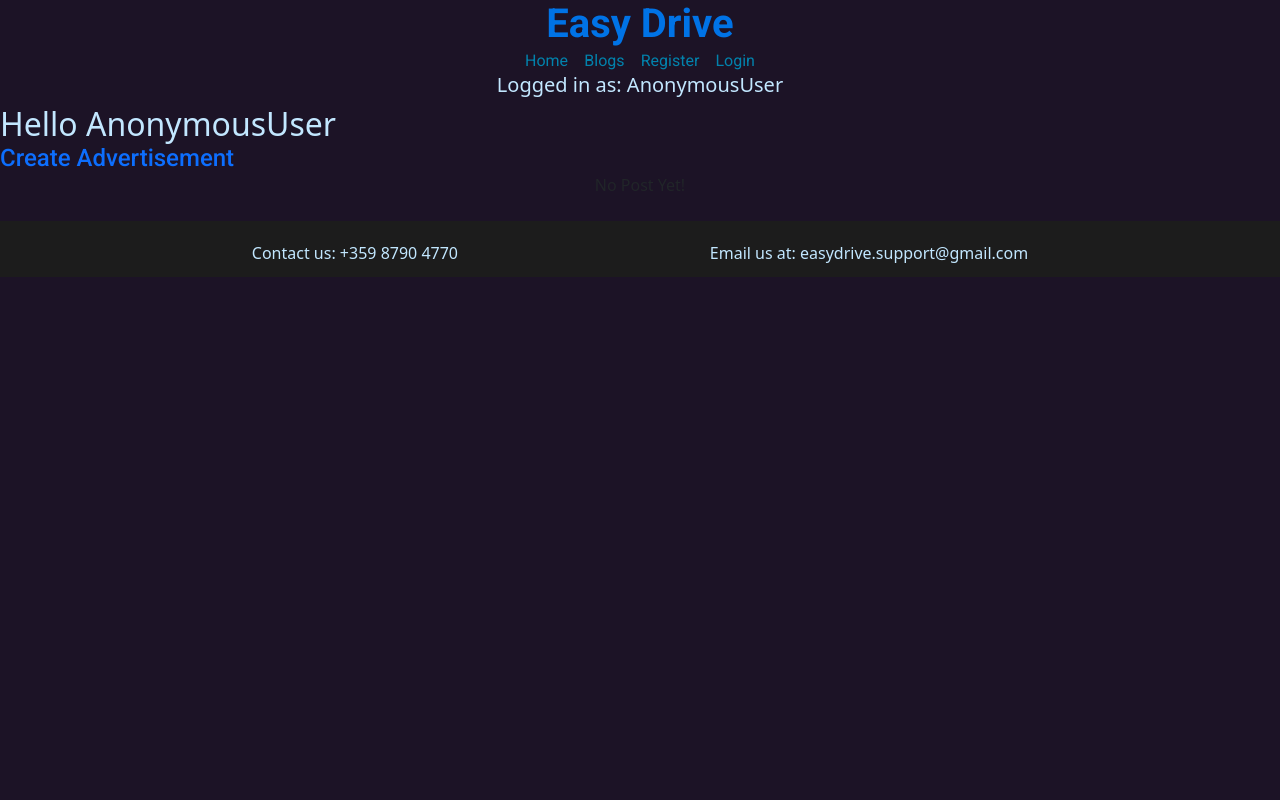
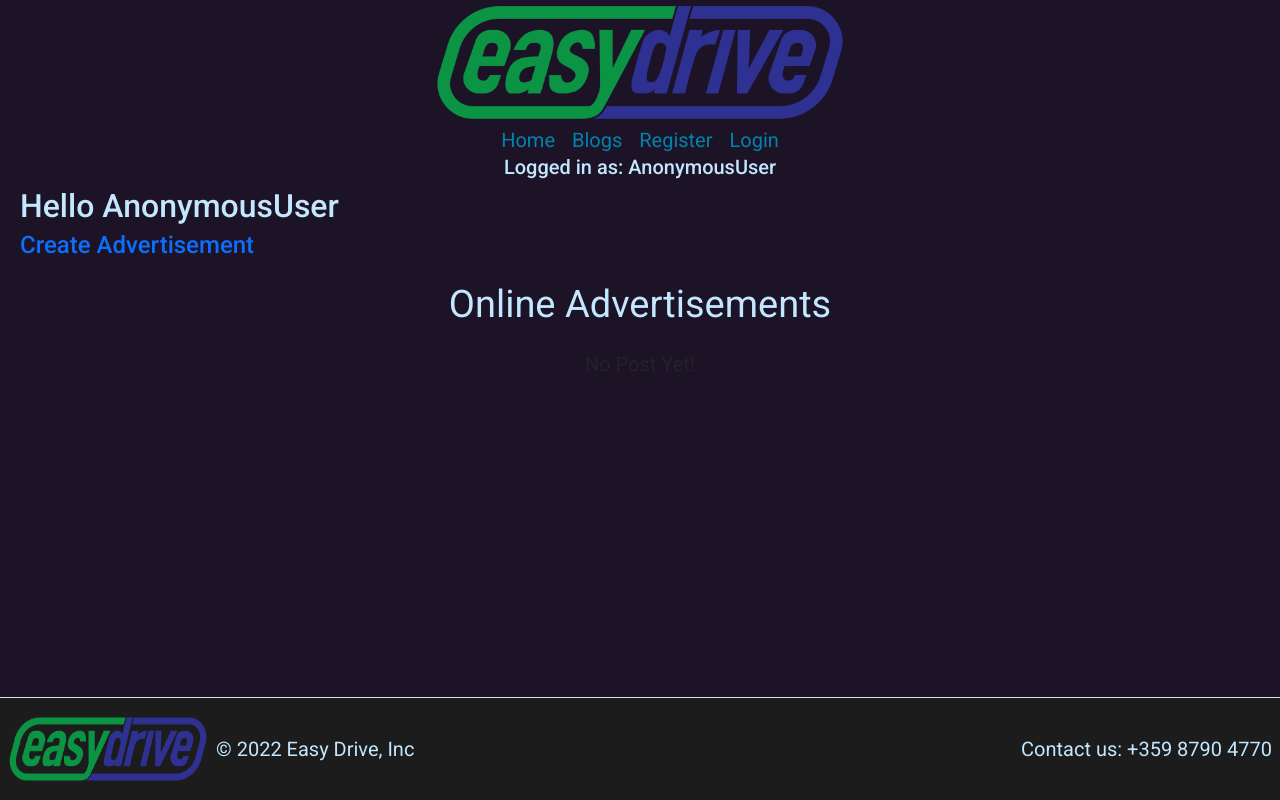
Before and after one commit to g-fudulov/final_exam, a Django app: page / in a window 1280 px wide. Run offline with Django 4.2, Linux system fonts and the light colour scheme; data that the repository does not hold is empty.

Commit message:
finished css in homepage and blogs page

```diff
--- a/final_exam/easy_drive/forms.py
+++ b/final_exam/easy_drive/forms.py
@@ -16,3 +16,7 @@ class CommentForm(forms.ModelForm):
     class Meta:
         model = Comment
         fields = ['content', ]
+        widgets = {
+            "content": forms.TextInput(attrs={'placeholder': 'Comment here!', 'class': 'form-control', 'type': 'text'
+                                              , 'id': 'comment-input'})
+        }
--- a/static/css/general.css
+++ b/static/css/general.css
@@ -7,19 +7,11 @@ div.my.custom-container{
 }
 
 div.my.custom{
-        width: 700px;
         margin: 8px;
         background: #7575a3;
 }
 
-h1.my.custom-headline#headline{
-        color: #0073e6;
-        font-family: 'Roboto', sans-serif;
-        font-weight: 600;
-}
-
 .my.logged-p{
-        /*color: #004080;*/
         color: #c2e7ff;
 }
 
@@ -27,6 +19,7 @@ h1.my.custom-headline#headline{
         color: #0282ac;
         margin-left: 6px;
         margin-right: 6px;
+
 }
 
 
@@ -54,17 +47,26 @@ h1.my.custom-headline#headline{
 
 body{
         background: #1c1326;
+        font-family: 'Roboto', sans-serif;
+        font-size: 20px;
+        display: flex;
+        flex-direction: column;
+        min-height: 100vh;
+        margin: 0;
+}
+
+main {
+        flex: 1;
+}
+
+footer {
+        flex-shrink: 0;
 }
 
 .my.hello{
         color: #c2e7ff;
-}
-
-footer.my.footer{
-        background: #1c1c1c;
-        color: #c2e7ff;
-        padding-top: 20px;
-        padding-bottom: 12px;
+        margin-left: 20px;
+        margin-bottom: 6px;
 }
 
 div.my.footer-wrapper{
@@ -84,3 +86,28 @@ div.my.comment-btns-wrapper{
         justify-content: center;
         gap: 0 4px;
 }
+
+div.my.image-wrapper{
+        display: flex;
+        justify-content: center;
+        align-items: center;
+        height: 125px;
+}
+div.my.image-wrapper img{
+        height: 100%;
+        width: auto;
+}
+
+div .my.comment-section{
+        border-top: 0.5px solid black;
+
+}
+
+#comment-input{
+        margin-bottom: 4px;
+        margin-top: 10px;
+}
+
+div.input-group label{
+        display: none;
+}
--- a/templates/base.html
+++ b/templates/base.html
@@ -14,7 +14,7 @@
 </head>
 <body>
     <header class="jumbotron text-center">
-        <h1 class="my custom-headline" id="headline">Easy Drive</h1>
+    <div class="my image-wrapper"><img src="{% static 'images/easy-drive-logo.png' %}" alt="easy drive logo"></div>
         <a href="{% url 'homepage' %}" class="my link in-header">Home</a>
         <a href="{% url 'show_blogs' %}" class="my link in-header">Blogs</a>
         {% if request.user.is_anonymous %}
@@ -30,11 +30,18 @@
         {% block page_content %}
         {% endblock %}
     </main>
-    <footer class="my footer">
-        <div class="my footer-wrapper">
-            <p>Contact us: +359 8790 4770</p>
-            <p>Email us at: easydrive.support@gmail.com</p>
-        </div>
-    </footer>
+    <footer class="d-flex flex-wrap justify-content-between align-items-center py-3 my-4 border-top" style="background: #1c1c1c!important; margin-bottom: 0!important;">
+    <div class="col-md-4 d-flex align-items-center">
+      <a href="{% url "homepage" %}" class="mb-3 me-2 mb-md-0 text-muted text-decoration-none lh-1">
+          <div style="width: 200px; height: 70px; margin-left: 8px">
+            <img style="width: 100%; height: 100%" src="{% static 'images/easy-drive-logo.png' %}" alt="Easy Drive logo">
+          </div>
+      </a>
+      <span class="mb-3 mb-md-0 text-muted" style="color: #c2e7ff!important;">© 2022 Easy Drive, Inc</span>
+    </div>
+    <ul class="nav col-md-4 justify-content-end list-unstyled d-flex">
+      <li class="ms-3"><p class="text-muted" style="margin-right: 8px; color: #c2e7ff!important;">Contact us: +359 8790 4770</p></li>
+    </ul>
+  </footer>
 </body>
 </html>
--- a/templates/homepage.html
+++ b/templates/homepage.html
@@ -4,9 +4,12 @@
     Hello {{ request.user }}
 </h2>
 
-    <h4>
+    <h4 style="margin-left: 20px">
         <a href="{% url 'create_ad' %}" class="my link">Create Advertisement</a>
     </h4>
+    <div style="display: flex; justify-content: center; align-items: center; margin: 16px 0 16px 0">
+        <p style="font-size: 38px; color: #c2e7ff">Online Advertisements</p>
+    </div>
     <div class="my custom-container">
 
             {% for ad in object_list %}
@@ -15,15 +18,12 @@
                                 <img class="card-img-top" src="{{ ad.cover_photo }}" alt="{{ ad.title }}">
                                 <div class="card-body">
                                     <h5 class="card-title">{{ ad.title }}</h5>
-                                    <p class="card-text">{{ ad.description }}</p>
+                                    <p class="card-text" style="font-size: 18px">Description: {{ ad.description }}</p>
                                         <a class="btn btn-primary" href="{% url 'details_ad' ad.pk %}">See More</a>
-
-                                    <div>Comments:</div>
                                     {% if not request.user.is_anonymous %}
                                     <form method="post" action="{% url 'create_comment' ad.pk %}">
                                         {% csrf_token %}
                                         <div class="input-group input-group-sm mb-3">
-{#                                        {{ comment_form.as_p }} TODO: Add class to form#}
                                             {{ comment_form.as_p }}
                                             <div class="input-group-append">
                                                 <button type="submit" class="input-group-text" id="inputGroup-sizing-sm">
@@ -33,6 +33,8 @@
                                         </div>
                                     {% endif %}
                                     </form>
+                                <div class="my comment-section">
+                                    <p style="color: ghostwhite">Comments:</p>
                                     {% for comment in ad.comment_set.all %}
                                         <p><a href="{% url 'details_profile' comment.owner.pk %}" class="my link username">{{ comment.owner.user }}</a> says:</p>
                                         <p>{{ comment.content }}</p>
@@ -47,6 +49,7 @@
                                         <p>This post does not have any comments!</p>
                                     {% endfor %}
                                 </div>
+                                </div>
                             </div>
             {% empty %}
                 <p>No Post Yet!</p>
```
Also changed, not shown: templates/blog/show_blogs.html (+9 -8 lines).
